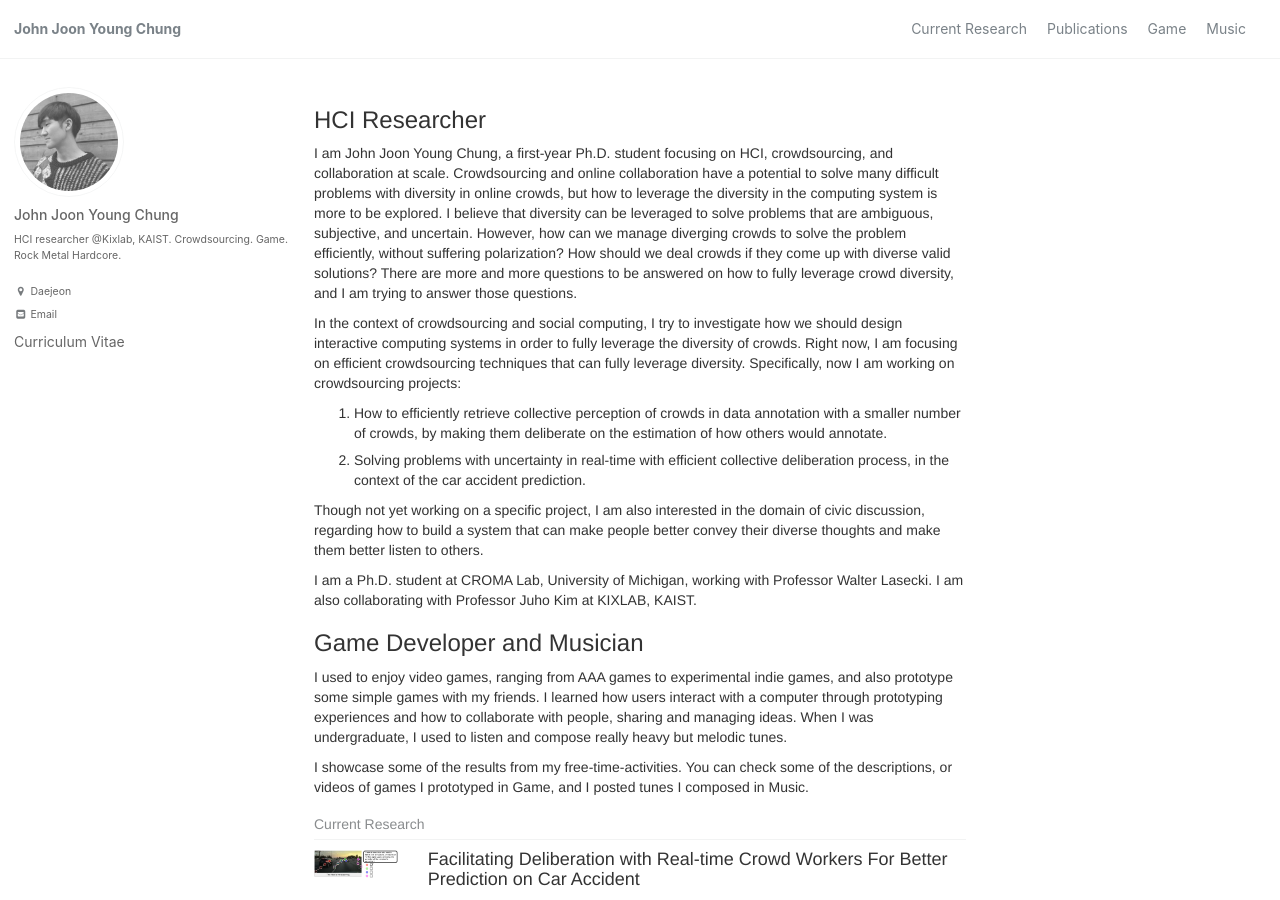
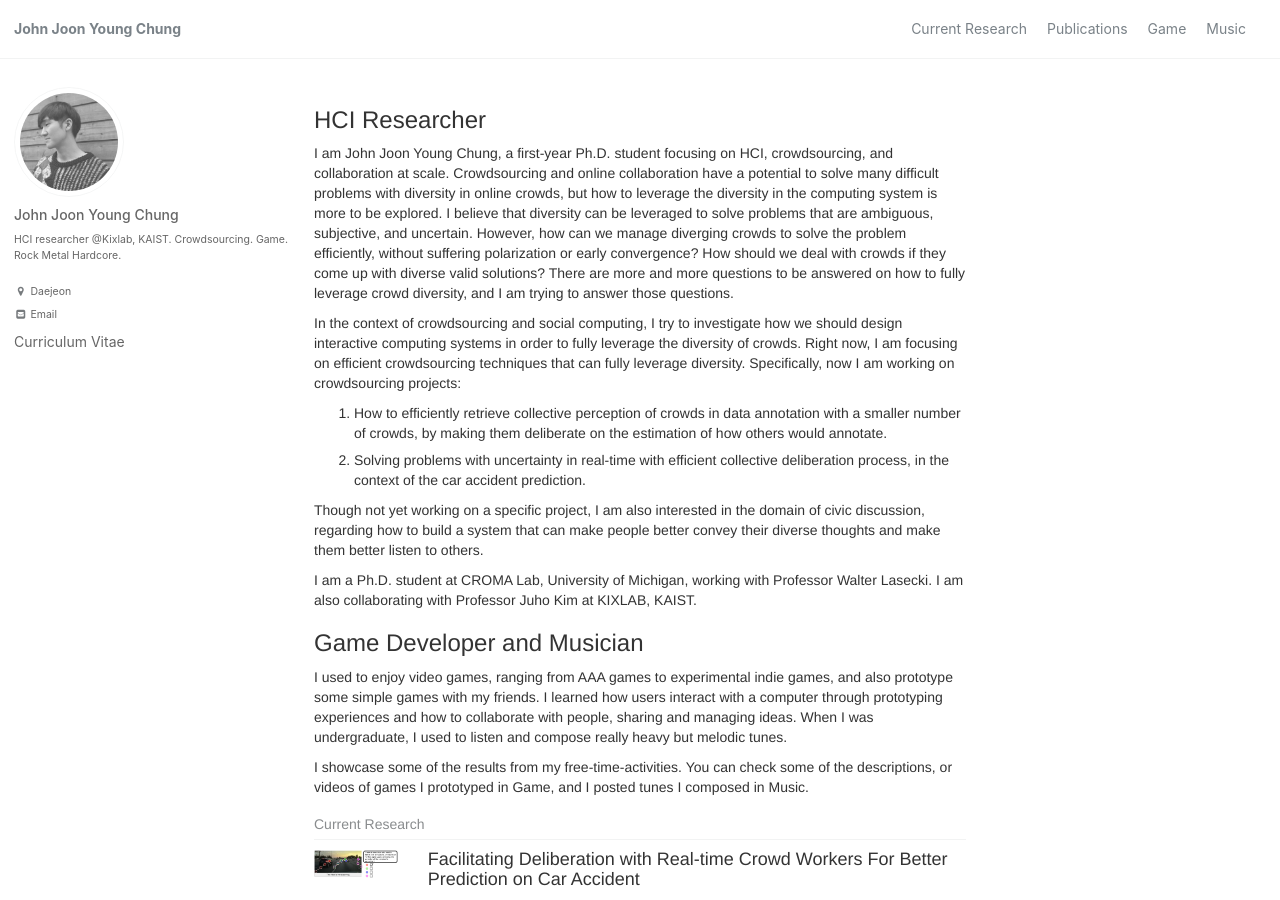
Before and after one commit to johnr0/johnr0.github.io, a Jekyll site: the page built from index.html, in a window 1280 px wide and 900 px high. Built offline with Jekyll 4.4.1, drawn with Linux system fonts in a browser that asks for light colours; the list of posts is cut into pages by our own code.

Commit message:
home revision

```diff
--- a/_layouts/home.html
+++ b/_layouts/home.html
@@ -7,8 +7,8 @@ layout: archive
   Crowdsourcing and online collaboration have a potential to solve many difficult problems with diversity in online crowds,
   but how to leverage the diversity in the computing system is more to be explored.
   I believe that diversity can be leveraged to solve problems that are ambiguous, subjective, and uncertain.
-  However, how can we manage diverging crowds to solve the problem efficiently, without suffering polarization?
-  How should we deal crowds if they come up with diverse valid solutions?
+  However, how can we manage diverging crowds to solve the problem efficiently, without suffering polarization or early convergence?
+  How should we deal with crowds if they come up with diverse valid solutions?
   There are more and more questions to be answered on how to fully leverage crowd diversity, and I am trying to answer those questions.
 </p>
 <p>
```
